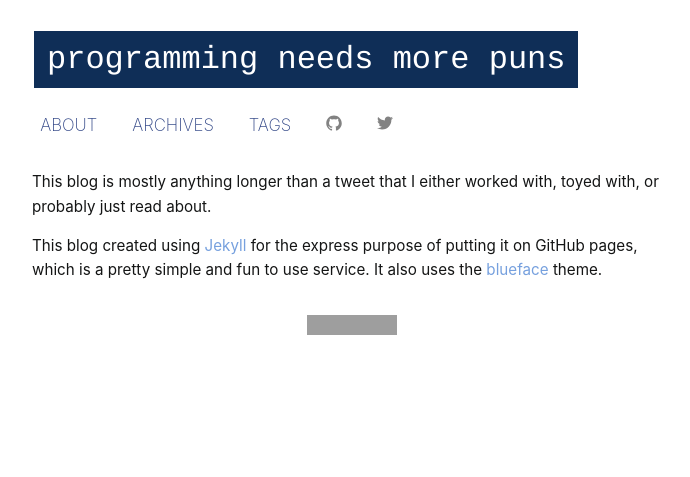
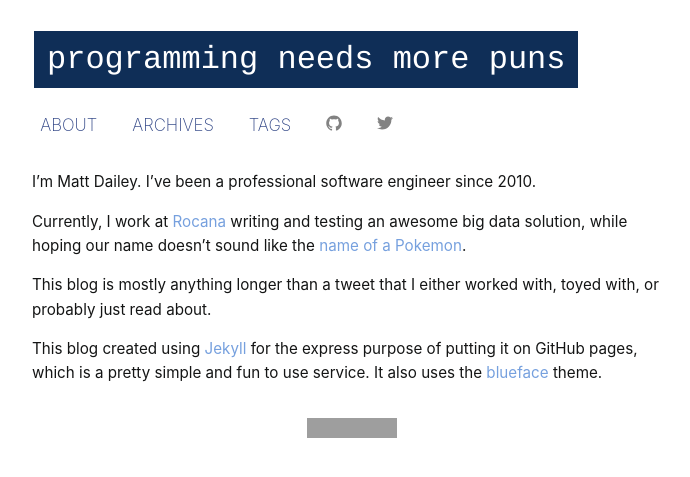
Before and after one commit to matthew-dailey/matthew-dailey.github.io, a Jekyll site: the page built from about/index.md, in a window 1280 px wide. Shown: the top 477 px of the page, without its empty margins (288-978 px from the left). Built offline with Jekyll 4.4.1, drawn with Linux system fonts in a browser that asks for light colours; some web fonts are replaced; grey boxes are pictures that could not be loaded.

Commit message:
Added name and employment info to my About

```diff
--- a/about/index.md
+++ b/about/index.md
@@ -4,6 +4,11 @@ title: About
 permalink: /about/
 ---
 
+I'm Matt Dailey. I've been a professional software engineer since 2010.
+
+Currently, I work at [Rocana](https://www.rocana.com/) writing and testing an awesome big data solution,
+while hoping our name doesn't sound like the [name of a Pokemon](https://pixelastic.github.io/pokemonorbigdata/).
+
 This blog is mostly anything longer than a tweet that I either worked with, toyed with, or probably just read about.
 
 This blog created using [Jekyll](https://jekyllrb.com/) for the express purpose of putting it on GitHub pages, which is a pretty simple and fun to use service.  It also uses the [blueface](https://github.com/tnguyen/blueface) theme.
```
